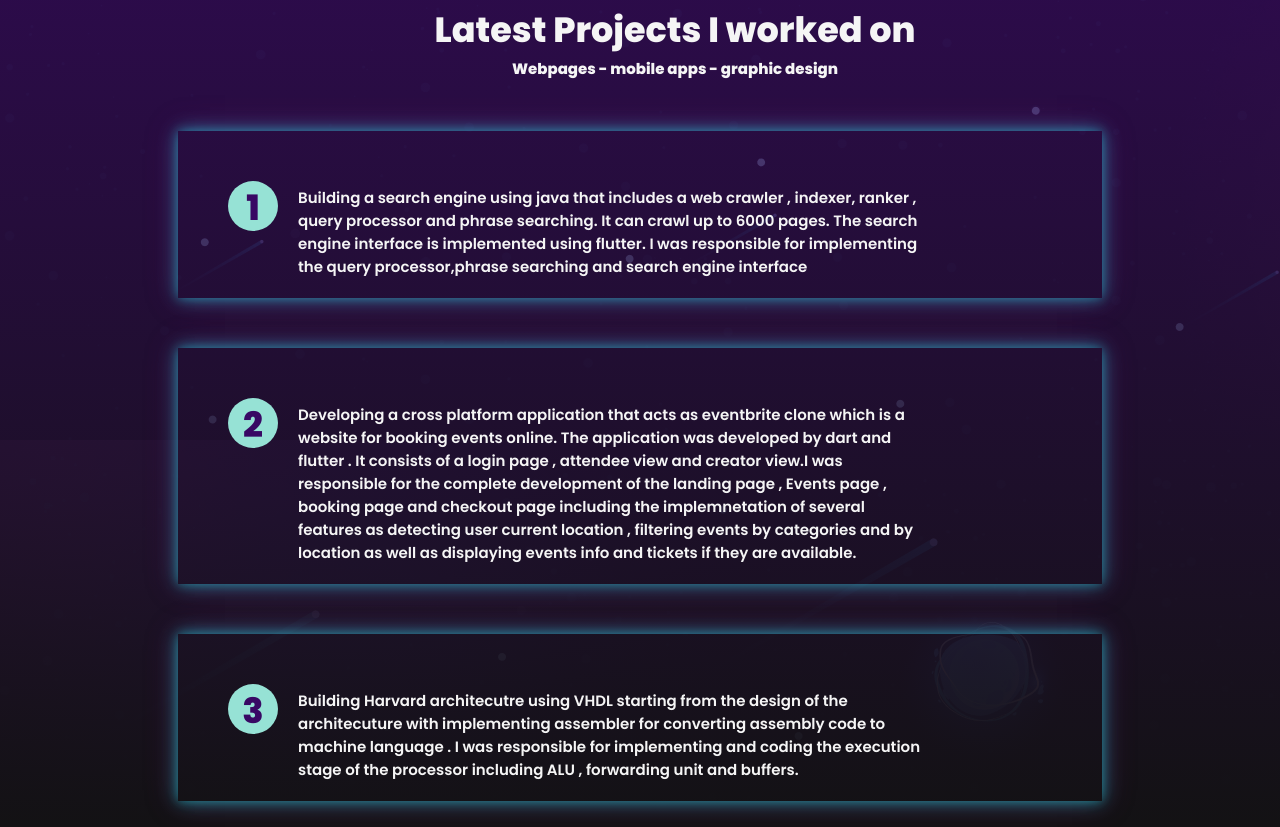
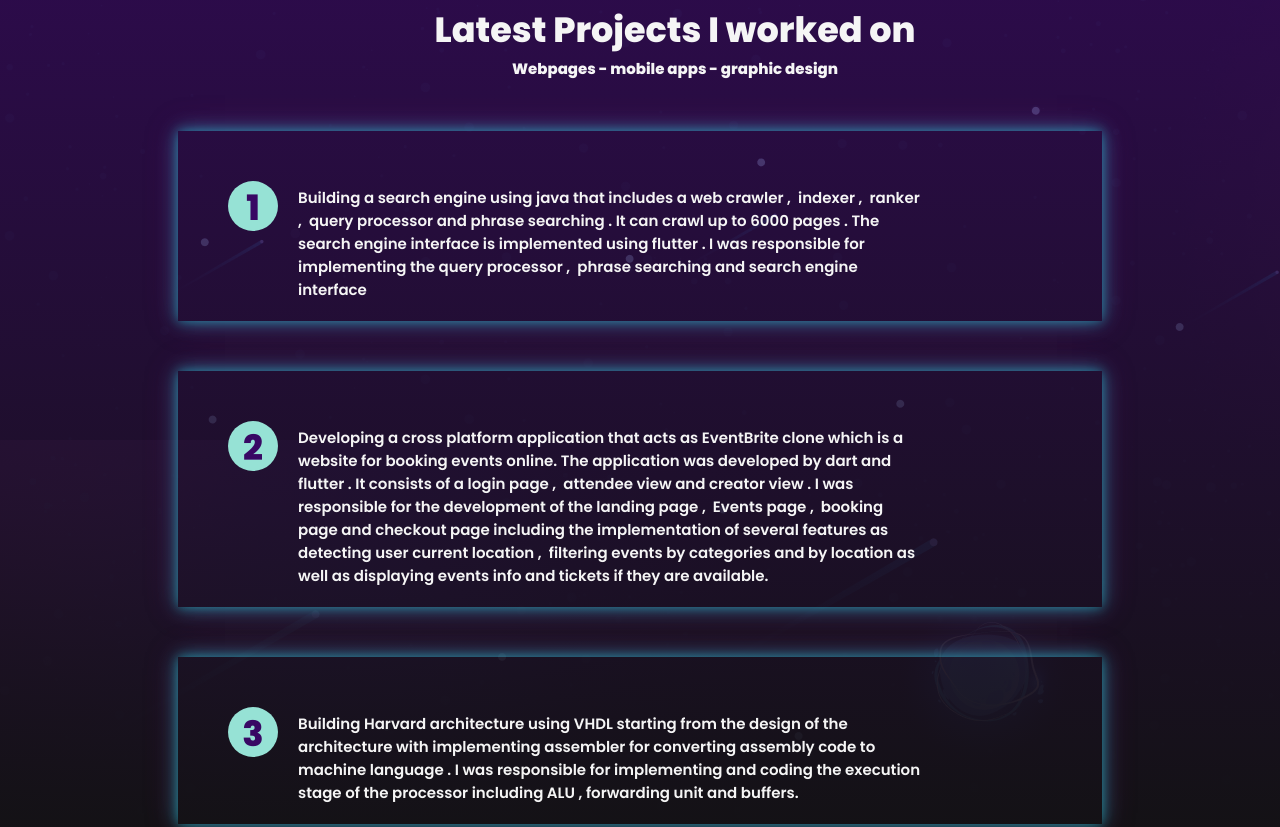
Before and after one commit to salma-ahmed9/My-Portfolio, a plain HTML site: page index.html in a window 1280 px wide. Shown: the part 1720-2547 px from the top of the page. Drawn offline with nearby package versions, Linux system fonts and the light colour scheme.

Commit message:
Update index.html

```diff
--- a/index.html
+++ b/index.html
@@ -13,15 +13,16 @@
   </head>
   <body>
     <!--Header section----------------------------------------------------------->
-    <header>
+    <header class="sticky">
       <div class="logo"><span>S</span>alma.</div>
-      <ul class="header_options">
+      <ul class="header_options" id="header_options">
         <li><a href="#home">Home</a></li>
         <li><a href="#about">About</a></li>
         <li><a href="#skills">Skills</a></li>
         <li><a href="#project">Projects</a></li>
         <li><a href="#contact">Contact me</a></li>
       </ul>
+      <div id="menu-icon" class="bx bx-menu" onclick="togglemenu()"></div>
     </header>
 
     <!--Home section------------------------------------------------------------>
@@ -40,7 +41,7 @@
             <span>salma.ahmed01@eng-st.cu.edu.eg</span>
           </div>
           <div class="github-info">
-            <h5>Github account:</h5>
+            <h5>GitHub account:</h5>
             <span>https://github.com/salma-ahmed9</span>
           </div>
         </div>
@@ -67,13 +68,13 @@
         <span>About me</span>
         <p>
           I am a third year engineering student at Cairo University. My major is
-          computer engineering.I have an excellent GPA . I have keen interest in
+          computer engineering . I have an excellent GPA . I have keen interest in
           software development and I am eager to always learn more and enhance
           my skills as software development is at the forefront of technology
-          innovation. I am also a graphic designer and I am a graphic design
+          innovation . I am also a graphic designer and I am a graphic design
           member in the graphic design committee of Google Developers Student
-          Club (GDSC). I participated in UC Math competition and I came first on
-          Egypt then I travelled to Malaysia and I came second on the world. I
+          Club (GDSC) . I participated in UC Math competition and I came first on
+          Egypt then I travelled to Malaysia and I came second on the world . I
           play music and I participated in many concerts before .
         </p>
       </div>
@@ -166,11 +167,11 @@
             <div class="project-section">
                 <div class="numbering">1</div>
                 <div class="describe">
-                  Building a search engine using java that includes a web crawler ,
-                  indexer, ranker , query processor and phrase searching. It can
-                  crawl up to 6000 pages. The search engine interface is implemented
-                  using flutter. I was responsible for implementing the query
-                  processor,phrase searching and search engine interface
+                  Building a search engine using java that includes a web crawler ,&nbsp
+                  indexer , &nbspranker ,&nbsp query processor and phrase searching . It can
+                  crawl up to 6000 pages . The search engine interface is implemented
+                  using flutter . I was responsible for implementing the query
+                  processor ,&nbsp phrase searching and search engine interface
                 </div>
             </div>
       </div>
@@ -178,13 +179,13 @@
         <div class="project-section">
             <div class="numbering">2</div>
             <div class="describe">
-                Developing a cross platform application that acts as eventbrite
+                Developing a cross platform application that acts as EventBrite
                 clone which is a website for booking events online. The
                 application was developed by dart and flutter . It consists of a
-                login page , attendee view and creator view.I was responsible for
-                the complete development of the landing page , Events page ,
-                booking page and checkout page including the implemnetation of
-                several features as detecting user current location , filtering
+                login page ,&nbsp attendee view and creator view . I was responsible for
+                the development of the landing page ,&nbsp Events page ,&nbsp
+                booking page and checkout page including the implementation of
+                several features as detecting user current location ,&nbsp filtering
                 events by categories and by location as well as displaying events
                 info and tickets if they are available.
               </div>
@@ -194,20 +195,14 @@
     <div class="project-section">
         <div class="numbering">3</div>
         <div class="describe">
-            Building Harvard architecutre using VHDL starting from the design
-            of the architecuture with implementing assembler for converting
+            Building Harvard architecture using VHDL starting from the design
+            of the architecture with implementing assembler for converting
             assembly code to machine language . I was responsible for
             implementing and coding the execution stage of the processor
-            including ALU , forwarding unit and buffers.
+            including ALU ,&nbspforwarding unit and buffers.
           </div>
     </div>
 </div>
-
-
-
-
-
-
 </section>
 
  <!--contact me section------------------------------------------------------------>
@@ -220,7 +215,9 @@
             <input type="text" placeholder="Your Address">
             <input type="number" placeholder="Phone number">
             <textarea name="message" id="message" cols="30" rows="10" placeholder="Your Message"></textarea>
-            <button type="submit" class="btn"  >Send message</button>
+            <div class="btn-box formBtn">
+              <button type="submit" class="btn">Send message</button>
+            </div>
 
         </form>
     </div>
```
